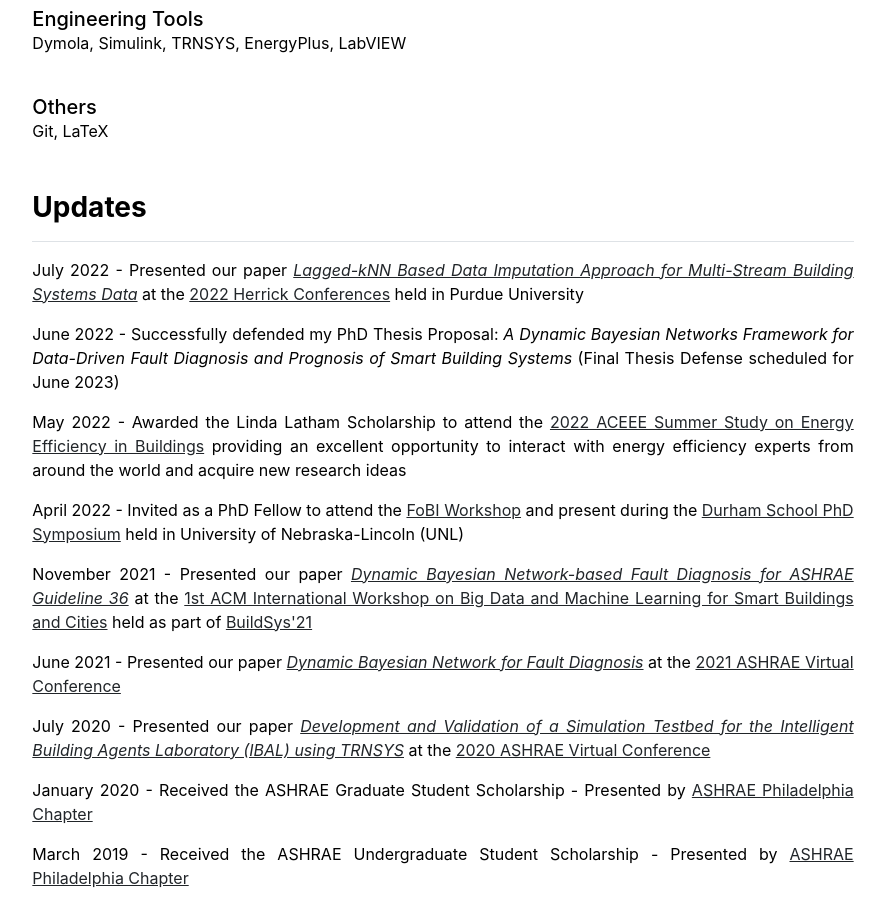
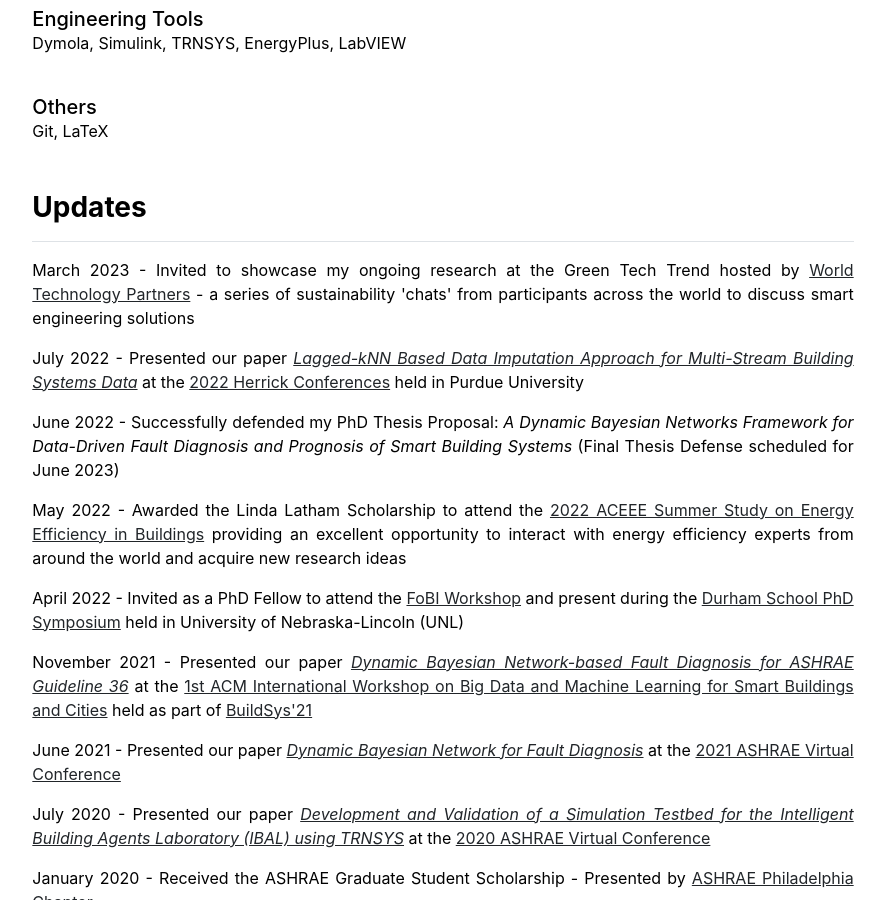
Before and after one commit to pradhanojas/pradhanojas.github.io, a Jekyll site: the page built from index.md, in a window 1280 px wide and 900 px high, scrolled down 1081 px. Shown: the whole window, without its empty margins (197-1082 px from the left). Built offline with Jekyll 4.4.1, drawn with Linux system fonts in a browser that asks for light colours.

Commit message:
Update home.html

```diff
--- a/_layouts/home.html
+++ b/_layouts/home.html
@@ -15,6 +15,8 @@ layout: default
 <div class="row g-5 mb-5">
   <div class="col-md-12" style="text-align: justify">
     <h3 class="fw-bold border-bottom pb-3 mb-3">Updates</h3>
+
+    <p>March 2023 - Invited to showcase my ongoing research at the Green Tech Trend hosted by <a href=""https://www.worldtechnologypartners.org/" target=""blank">World Technology Partners</a> - a series of sustainability 'chats' from participants across the world to discuss smart engineering solutions </p>
 
     <p>July 2022 - Presented our paper <a href="https://docs.lib.purdue.edu/cgi/viewcontent.cgi?article=1392&context=ihpbc" target="blank"><em>Lagged-kNN Based Data Imputation Approach for Multi-Stream Building Systems Data</em></a> at the <a href = "https://engineering.purdue.edu/Herrick/about/news/Conferences/2022" target="_blank">2022 Herrick Conferences</a> held in Purdue University</p>
 
```
